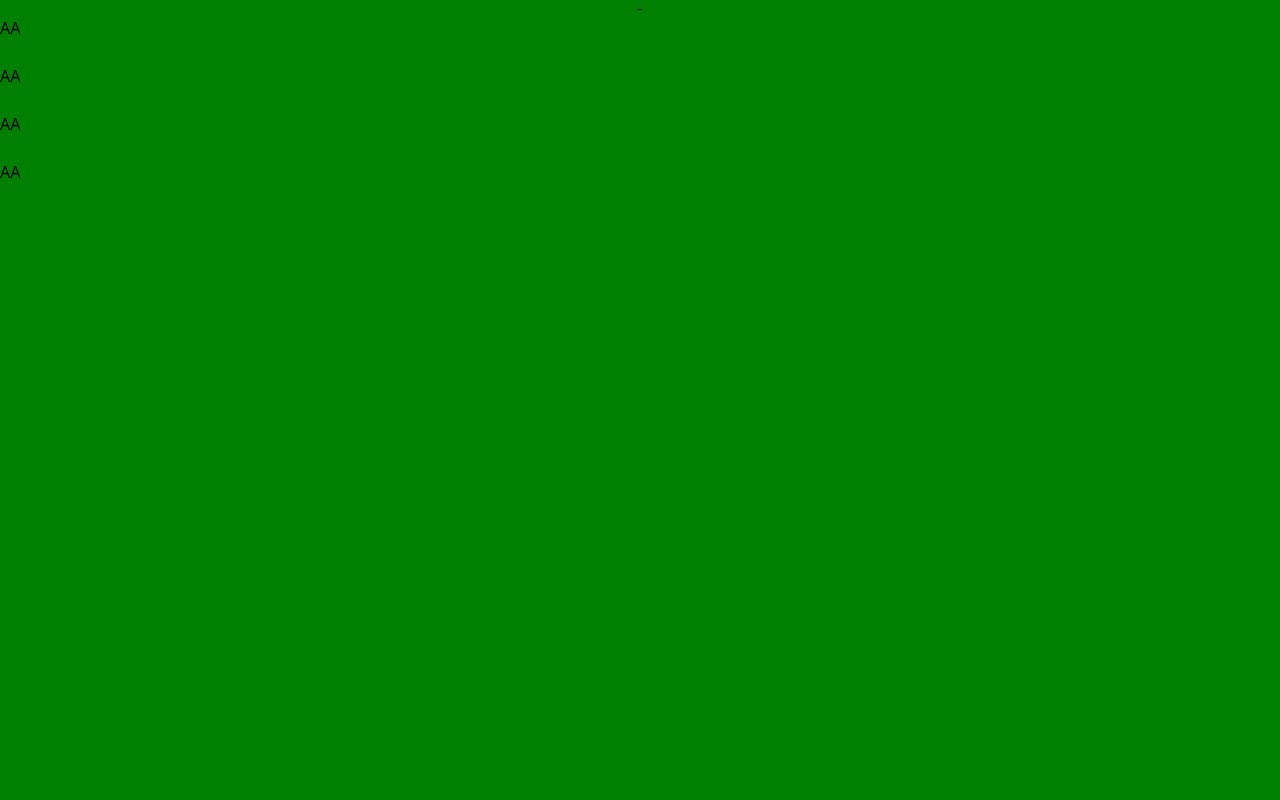
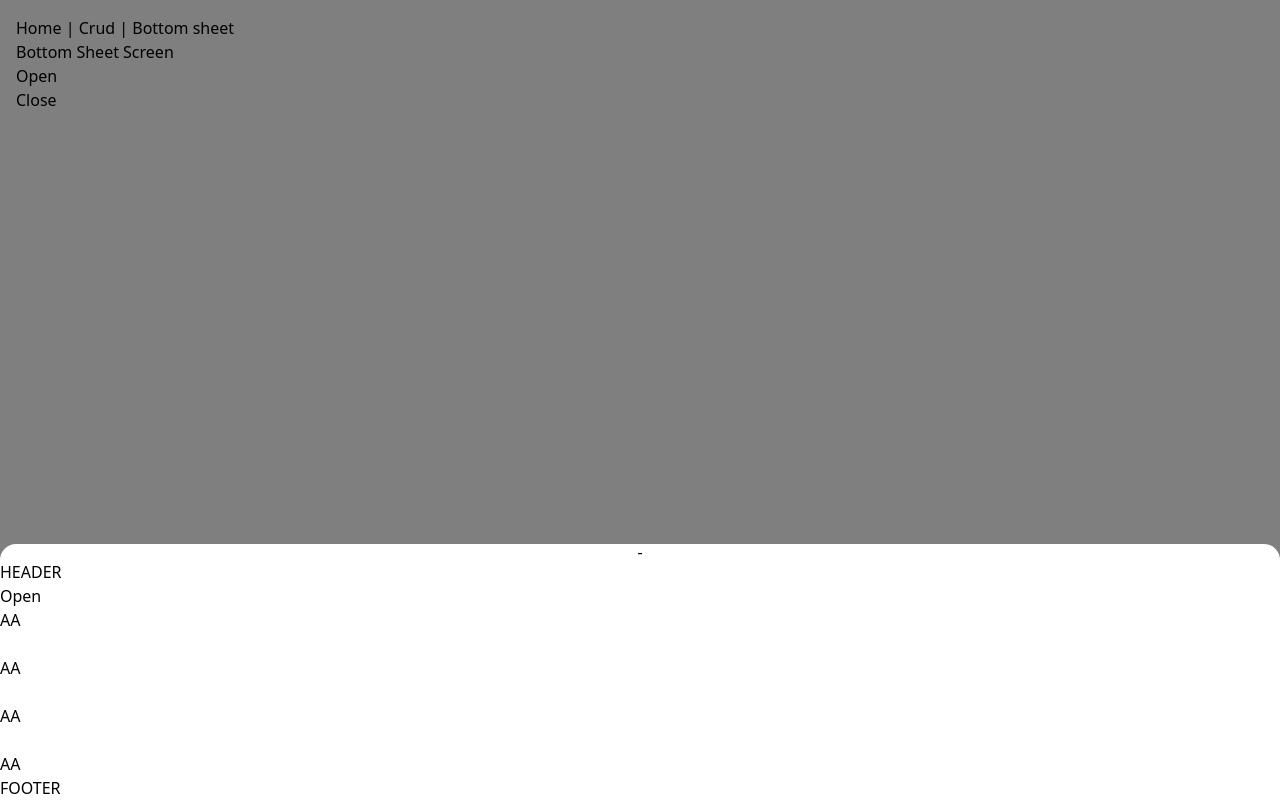
Before and after one commit to nursakn/accordion-app-ts, a Vue app: page /bottom in a window 1280 px wide. Both pictures are taken after a click on the button "Open". Built offline with nearby package versions, Linux system fonts and the light colour scheme.

Commit message:
add custom height to the bottom sheet

```diff
--- a/src/components/bottom-sheet/BottomSheet.vue
+++ b/src/components/bottom-sheet/BottomSheet.vue
@@ -1,17 +1,22 @@
+<!-- eslint-disable @typescript-eslint/ban-ts-comment -->
 <template>
+  <div v-show="isOpen" class="bottom-sheet" @click="dismiss">
     <div
+      id="container"
       ref="container"
       class="bottom-sheet__container"
       :class="{
         'bottom-sheet__container--full': isFullScreen,
-      'bottom-sheet__container--animating': isAnimating,
       }"
       :style="{
         height: height + 'px',
-      transition: isAnimating ? `height ${animationTime}ms ease-in-out` : '',
+        transition: isAnimating
+          ? `height ${animationTime}ms ease-in-out, border-top-right-radius ${animationTime}ms, border-top-left-radius ${animationTime}ms`
+          : '',
       }"
     >
       <div
+        ref="notch"
         class="bottom-sheet__notch"
         @mousedown="onMouseDown"
         @touchmove="onTouchMove"
@@ -19,7 +24,16 @@
       >
         <p>-</p>
       </div>
-    <slot :open="open" :dismiss="dismiss" />
+      <div ref="header" class="bottom-sheet__header">
+        <slot name="header" />
+      </div>
+      <div ref="content" class="bottom-sheet__content">
+        <slot />
+      </div>
+      <div ref="footer" class="bottom-sheet__footer">
+        <slot name="footer" />
+      </div>
+    </div>
   </div>
 </template>
 
@@ -30,7 +44,7 @@ import { Prop } from "vue-property-decorator";
 
 @Component
 export default class BottomSheet extends Vue {
-  @Prop({ type: Array, default: [] }) snapPoints: number[];
+  @Prop({ type: Array, default: [] }) snapPoints: ("auto" | number)[];
 
   @Prop({ type: Number, default: 0 }) defaultPoint: number;
 
@@ -41,6 +55,7 @@ export default class BottomSheet extends Vue {
   height = 0;
   isDragging = false;
   isSwipingDown = false;
+  isOpen = false;
 
   prevY: number;
 
@@ -50,15 +65,54 @@ export default class BottomSheet extends Vue {
 
   $refs!: {
     container: HTMLDivElement;
+    notch: HTMLDivElement;
+    header: HTMLDivElement;
+    content: HTMLDivElement;
+    footer: HTMLDivElement;
   };
 
+  countContentHeight() {
+    let contentHeight = this.$refs.content.firstElementChild?.clientHeight
+      ? this.$refs.content.firstElementChild?.clientHeight
+      : 0;
+
+    contentHeight += this.$refs.notch.clientHeight;
+    contentHeight += this.$refs.header.clientHeight;
+    contentHeight += this.$refs.footer.clientHeight;
+    return contentHeight;
+  }
+
+  resizeObserver: ResizeObserver;
+
   mounted() {
+    // Get root element of content and then add up their heights in order to count auto-height
+    this.resizeObserver = new ResizeObserver(() => {
+      if (this.snapPoints) {
+        const autoIndex = this.snapPoints.findIndex(
+          (value) => value === "auto"
+        );
+        console.log("OBSERVER RUNNING");
+        this._snapPoints[autoIndex] = this.countContentHeight();
+        this.snapToPoint(autoIndex);
+      }
+    });
+
+    const contentHeight = this.countContentHeight();
+
+    if (this.$refs.content.firstElementChild) {
+      this.resizeObserver.observe(this.$refs.content.firstElementChild);
+    }
+
     this._snapPoints = this.snapPoints.map((point) => {
+      if (point === "auto") {
+        return contentHeight;
+      }
       if (point > window.innerHeight) {
         return window.innerHeight;
       }
       return point;
     });
+
     if (this.defaultPoint) {
       this.snapTo(this.defaultPoint);
     }
@@ -67,14 +121,26 @@ export default class BottomSheet extends Vue {
   }
 
   snapTo(value: number) {
+    console.log("SNAP TO: ", value);
     const closest = this._snapPoints.reduce((prev, curr) => {
       return Math.abs(curr - value) < Math.abs(prev - value) ? curr : prev;
     });
     this.height = closest;
+    if (closest > 0) {
+      this.isOpen = true;
+    }
     this.isAnimating = true;
-    setTimeout(() => {
+    return setTimeout(() => {
       this.isAnimating = false;
+      if (value === 0) {
+        this.isOpen = false;
+      }
     }, this.animationTime);
+  }
+
+  snapToPoint(number: number) {
+    console.log("SNAP TO POINT: ", number);
+    this.snapTo(this._snapPoints[number]);
   }
 
   onMouseDown() {
@@ -91,6 +157,7 @@ export default class BottomSheet extends Vue {
   }
 
   onMouseUp() {
+    if (this.isDragging) {
       this.isDragging = false;
       this.$refs.container.style.maxHeight = "100%";
       document.removeEventListener("mousemove", this.onMouseMove);
@@ -100,6 +167,7 @@ export default class BottomSheet extends Vue {
         return;
       }
       this.snapTo(this.height);
+    }
   }
 
   onTouchMove(e: TouchEvent) {
@@ -117,14 +185,6 @@ export default class BottomSheet extends Vue {
     this.snapTo(this.height);
   }
 
-  open() {
-    if (this.defaultPoint) {
-      this.snapTo(this.defaultPoint);
-      return;
-    }
-    this.snapTo(this._snapPoints[this._snapPoints.length - 1]);
-  }
-
   dismiss() {
     this.snapTo(0);
   }
@@ -136,15 +196,31 @@ export default class BottomSheet extends Vue {
 </script>
 
 <style scoped>
-.bottom-sheet__container {
-  background: green;
+.bottom-sheet {
   position: absolute;
+  top: 0;
   bottom: 0;
   left: 0;
   right: 0;
+
+  background-color: rgba(0, 0, 0, 0.5);
+
+  cursor: pointer;
+}
+.bottom-sheet__container {
+  display: flex;
+  flex-direction: column;
+  background: white;
+
+  position: fixed;
+  bottom: 0;
+  left: 0;
+  right: 0;
+
   border-top-left-radius: 16px;
   border-top-right-radius: 16px;
-  transition: border-top-right-radius 250ms, border-top-left-radius 250ms;
+
+  will-change: height;
 }
 
 .bottom-sheet__container--full {
@@ -152,8 +228,19 @@ export default class BottomSheet extends Vue {
   border-top-right-radius: 0;
 }
 
-.bottom-sheet__container--animating {
-  transition: height 250ms ease-in-out;
+.bottom-sheet__content {
+  background-color: white;
+  overflow: auto;
+}
+
+.bottom-sheet__header {
+  position: sticky;
+  background-color: white;
+}
+
+.bottom-sheet__footer {
+  position: sticky;
+  bottom: 0;
 }
 
 .bottom-sheet__notch {
--- a/src/views/BottomSheetScreen.vue
+++ b/src/views/BottomSheetScreen.vue
@@ -4,7 +4,25 @@
     <br />
     <button @click="openBottomSheet">Open</button> <br />
     <button @click="closeBottomSheet">Close</button>
-    <BottomSheet auto-height ref="bottomSheet" :snap-points="snapPoints">
+    <BottomSheet ref="bottomSheet" :snap-points="snapPoints">
+      <template v-slot:header>
+        <div>HEADER</div>
+      </template>
+      <template v-slot:footer>
+        <div>FOOTER</div>
+      </template>
+      <template>
+        <div>
+          <button @click="contentExpanded = !contentExpanded">Open</button>
+          <div v-if="contentExpanded">
+            <p>BB</p>
+            <br />
+            <p>BB</p>
+            <br />
+            <p>BB</p>
+            <br />
+            <p>BB</p>
+          </div>
           <p>AA</p>
           <br />
           <p>AA</p>
@@ -12,6 +30,8 @@
           <p>AA</p>
           <br />
           <p>AA</p>
+        </div>
+      </template>
     </BottomSheet>
   </div>
 </template>
@@ -27,13 +47,16 @@ import BottomSheet from "@/components/bottom-sheet/BottomSheet.vue";
   },
 })
 export default class BottomSheetScreen extends Vue {
-  snapPoints = [0, 200, 400, 600, window.innerHeight + 500];
+  snapPoints = [0, "auto", 200, 400, 600, window.innerHeight + 500];
   $refs: {
     bottomSheet: BottomSheet;
+    elem: HTMLDivElement;
   };
 
+  contentExpanded = false;
+
   openBottomSheet() {
-    this.$refs.bottomSheet.open();
+    this.$refs.bottomSheet.snapTo(200);
   }
 
   closeBottomSheet() {
```
Lines whose indentation alone changed are shown as unchanged.
